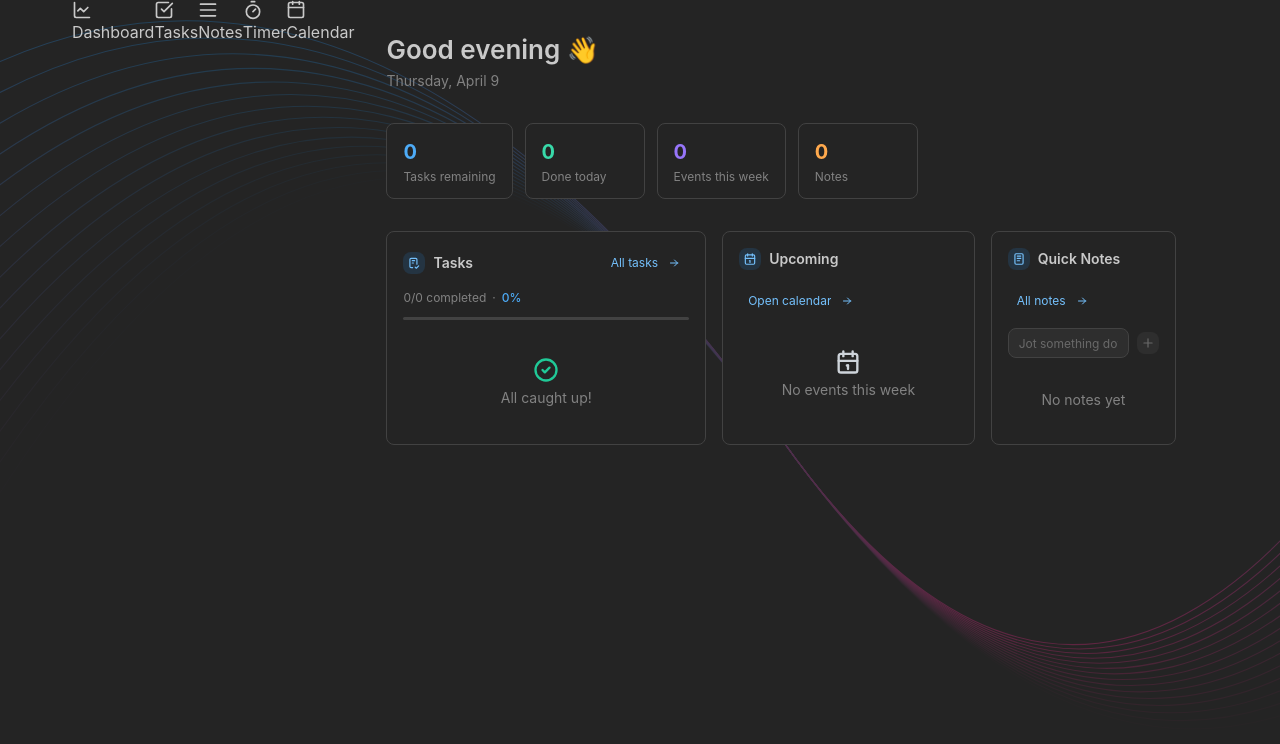
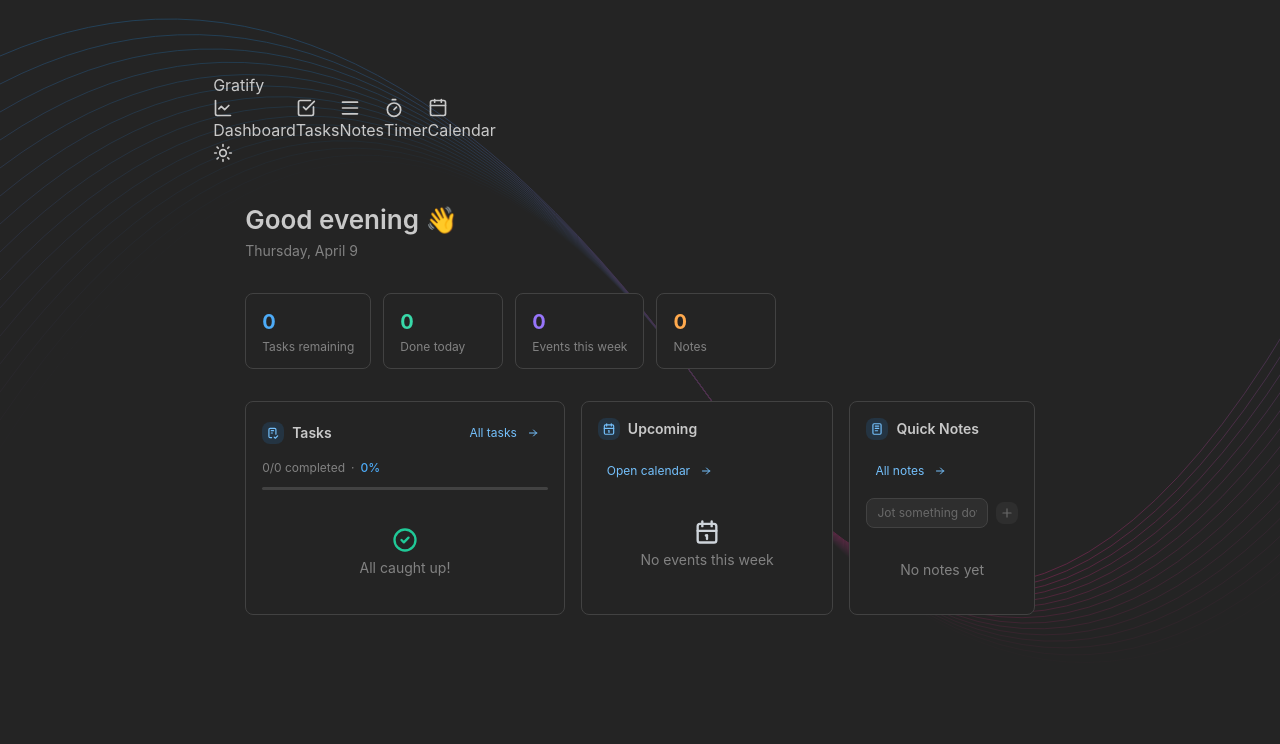
Before and after one commit to anandita-3217/gratify, a React (Vite) app in the folder src/renderer/: page / in a window 1280 px wide. Shown: the top 744 px of the page. Built offline with nearby package versions, Linux system fonts and the light colour scheme.

Commit message:
added a themetoggle

```diff
--- a/src/renderer/src/App.jsx
+++ b/src/renderer/src/App.jsx
@@ -25,9 +25,9 @@ export default function App() {
     <MantineProvider defaultColorScheme="dark">
       <Notifications position="top-right" />
       <HashRouter>
-        <div style={{ display: 'flex', height: '100vh', overflow: 'hidden' }}>
+        <div className='flex h-screen w-screen overflow-hidden'>
           <Sidebar />
-          <main style={{ flex: 1, overflow: 'auto' }}>
+          <main className='flex-1'>
             <Routes>
               <Route path="/"          element={<Dashboard />} />
               <Route path="/pomodoro"  element={<Stub name="Pomodoro Timer" />} />
--- a/src/renderer/src/components/NavItem.jsx
+++ b/src/renderer/src/components/NavItem.jsx
@@ -4,7 +4,7 @@ export default function NavItem({ label, icon, isActive, onClick }) {
 
       onClick={onClick}
       // className={ isActive ? 'text-blue-500' : 'text-gray-500'}
-      className={`flex flex-row items-center gap-2 cursor-pointer ${isActive ? 'text-blue-500' : 'text-gray-500'}`}
+      className={`flex flex-row items-center gap-2 cursor-pointer pl-4 py-1 ${isActive ? 'text-blue-500' : 'text-gray-500'}`}
     >
       {icon}
       {label}
--- a/src/renderer/src/components/Sidebar.jsx
+++ b/src/renderer/src/components/Sidebar.jsx
@@ -1,191 +1,20 @@
-// import { useState } from 'react'
-// import { NavLink } from 'react-router-dom'
-// import { Box, Stack, Text, Tooltip, UnstyledButton } from '@mantine/core'
-// import {
-//   IconLayoutDashboard,
-//   IconClock,
-//   IconChecklist,
-//   IconNotes,
-//   IconCalendar,
-//   IconChartBar,
-//   IconSettings2,
-// } from '@tabler/icons-react'
-
-
-// // import {CheckSquare, LayoutDashboard,TextAlignJustify,} from 'lucide-react'
-
-
-
-// const NAV_LINKS = [
-//   { icon: IconLayoutDashboard, label: 'Dashboard',     to: '/' },
-//   { icon: IconClock,           label: 'Pomodoro',      to: '/pomodoro' },
-//   { icon: IconChecklist,       label: 'Tasks',         to: '/tasks' },
-//   { icon: IconNotes,           label: 'Notes',         to: '/notes' },
-//   { icon: IconCalendar,        label: 'Calendar',      to: '/calendar' },
-//   { icon: IconChartBar,        label: 'Stats',         to: '/stats' },
-// ]
-
-// const BOTTOM_LINKS = [
-//   { icon: IconSettings2,       label: 'Settings',      to: '/settings' },
-// ]
-
-// function NavItem({ icon: Icon, label, to, expanded }) {
-//   return (
-//     <Tooltip
-//     label={label}
-//     position="right"
-//     withArrow
-//       disabled={expanded}
-//       offset={8}
-//       >
-//       <UnstyledButton
-//         component={NavLink}
-//         to={to}
-//         end={to === '/'}
-//         style={({ isActive }) => ({
-//           display: 'flex',
-//           alignItems: 'center',
-//           gap: 12,
-//           width: '100%',
-//           padding: '10px 12px',
-//           borderRadius: 10,
-//           textDecoration: 'none',
-//           overflow: 'hidden',
-//           whiteSpace: 'nowrap',
-//           transition: 'background 0.15s ease, color 0.15s ease',
-//           color: isActive
-//           ? 'var(--mantine-color-blue-6)'
-//           : 'var(--mantine-color-dimmed)',
-//           background: isActive
-//           ? 'var(--mantine-color-blue-0)'
-//           : 'transparent',
-//         })}
-//         onMouseEnter={(e) => {
-//           if (!e.currentTarget.dataset.active) {
-//             e.currentTarget.style.background = 'var(--mantine-color-gray-0)'
-//           }
-//         }}
-//         onMouseLeave={(e) => {
-//           const isActive = e.currentTarget.getAttribute('aria-current') === 'page'
-//           if (!isActive) {
-//             e.currentTarget.style.background = 'transparent'
-//           }
-//         }}
-//         >
-//         <Box style={{ flexShrink: 0, display: 'flex', alignItems: 'center' }}>
-//           <Icon size={20} stroke={1.5} />
-//         </Box>
-//         <Text
-//           size="sm"
-//           fw={500}
-//           style={{
-//             opacity: expanded ? 1 : 0,
-//             transform: expanded ? 'translateX(0)' : 'translateX(-6px)',
-//             transition: 'opacity 0.2s ease, transform 0.2s ease',
-//             pointerEvents: 'none',
-//             userSelect: 'none',
-//           }}
-//           >
-//           {label}
-//         </Text>
-//       </UnstyledButton>
-//     </Tooltip>
-//   )
-// }
-
-// export default function Sidebar() {
-//   const [expanded, setExpanded] = useState(false)
-
-//   return (
-//     <Box
-//     onMouseEnter={() => setExpanded(true)}
-//     onMouseLeave={() => setExpanded(false)}
-//     style={{
-//       width: expanded ? 200 : 64,
-//       minWidth: expanded ? 200 : 64,
-//       height: '100vh',
-//       borderRight: '1px solid var(--mantine-color-default-border)',
-//       display: 'flex',
-//       flexDirection: 'column',
-//       justifyContent: 'space-between',
-//       padding: '16px 10px',
-//       transition: 'width 0.25s cubic-bezier(0.4, 0, 0.2, 1), min-width 0.25s cubic-bezier(0.4, 0, 0.2, 1)',
-//       overflow: 'hidden',
-//       flexShrink: 0,
-//       background: 'var(--mantine-color-body)',
-//       zIndex: 100,
-//     }}
-//     >
-//       {/* Logo */}
-//       <Stack gap={4}>
-//         <Box
-//           style={{
-//             display: 'flex',
-//             alignItems: 'center',
-//             gap: 10,
-//             padding: '8px 12px 16px',
-//             borderBottom: '1px solid var(--mantine-color-default-border)',
-//             marginBottom: 8,
-//             overflow: 'hidden',
-//             whiteSpace: 'nowrap',
-//           }}
-//           >
-//           <Box
-//             style={{
-//               width: 28,
-//               height: 28,
-//               borderRadius: 8,
-//               background: 'var(--mantine-color-blue-6)',
-//               display: 'flex',
-//               alignItems: 'center',
-//               justifyContent: 'center',
-//               flexShrink: 0,
-//             }}
-//             >
-//             <Text fw={700} size="sm" c="white" style={{ lineHeight: 1 }}>G</Text>
-//           </Box>
-//           <Text
-//             fw={700}
-//             size="sm"
-//             style={{
-//               opacity: expanded ? 1 : 0,
-//               transform: expanded ? 'translateX(0)' : 'translateX(-6px)',
-//               transition: 'opacity 0.2s ease, transform 0.2s ease',
-//               letterSpacing: '-0.01em',
-//               whiteSpace: 'nowrap',
-//             }}
-//             >
-//             Gratify
-//           </Text>
-//         </Box>
-
-//         {/* Main nav links */}
-//         <Stack gap={2}>
-//           {/* {NAV_LINKS.map((link) => (
-//             <NavItem key={link.to} {...link} expanded={expanded} />
-//             ))} */}
-//         </Stack>
-//       </Stack>
-
-//       {/* Bottom: Settings */}
-//       <Stack gap={2}>
-//       {BOTTOM_LINKS.map((link) => (
-//            <NavItem key={link.to} {...link} expanded={expanded} />
-//           ))}
-
-//         <NavItem icon={<LayoutDashboard/> } label={"Dashboard"}/>
-//         <NavItem icon={<CheckSquare size={20} />} label={"Tasks"}/>
-//          <NavItem icon={<TextAlignJustify/> } label={"Notes"}/>
-//         <NavItem icon={<Calendar/> } label={"Calendar"}/>
-//         <NavItem icon={<Timer/> } label={"Timer"}/>
-//         <NavItem icon={<ChartLine/> } label={"Stats"}/>
-//       </Stack>
-//     </Box>
-//   )
-// }
 import { CheckSquare, TextAlignJustify, Calendar,Timer ,ChartLine      } from 'lucide-react'
 import NavItem from './NavItem'
 import { useState } from 'react';
+import { useMantineColorScheme, useComputedColorScheme } from '@mantine/core'
+import { Sun, Moon } from 'lucide-react'
+
+function ThemeToggle(){
+  const { setColorScheme } = useMantineColorScheme();
+  const computedColorScheme = useComputedColorScheme('light');
+
+  return(
+    <button
+    onClick={() => setColorScheme(computedColorScheme === 'light' ? 'dark' : 'light')}
+    >{computedColorScheme === 'light' ? <Moon size={20}/> : <Sun size={20} />}</button>
+  )
+
+}
 
 export default function Sidebar(){
   const [activePage, setActivePage] = useState('tasks')
@@ -198,8 +27,11 @@ export default function Sidebar(){
 
   ]
   return (
-    <div className='flex flex-col gap-2 h-full w-1/6'>
-
+    <div className='flex flex-col gap-2 h-full w-56'>
+      <div className='flex items-center gap-2 p-4'>
+        <div className='w-8 h-8 eounded-lg bg-blue-500'/>
+        <span className='text-white font-semibold'>Gratify</span>
+      </div>
       {navItems.map(
         item => (
           <NavItem
@@ -211,6 +43,9 @@ export default function Sidebar(){
           />
         )
       ) }
+      <div className='mt-auto p-4'>
+        <ThemeToggle/>
+      </div>
     </div>
   );
 }
--- a/src/renderer/src/main.jsx
+++ b/src/renderer/src/main.jsx
@@ -1,11 +1,15 @@
 import './assets/main.css'
-
+import { MantineProvider } from '@mantine/core'
+import '@mantine/core/styles.css'
 import { StrictMode } from 'react'
 import { createRoot } from 'react-dom/client'
 import App from './App'
 
 createRoot(document.getElementById('root')).render(
+  <MantineProvider defaultColorScheme="dark">
+
   <StrictMode>
     <App />
   </StrictMode>
+</MantineProvider>
 )
```
Also changed, not shown: 1 other file (tests, documents, lock files or other folders).
